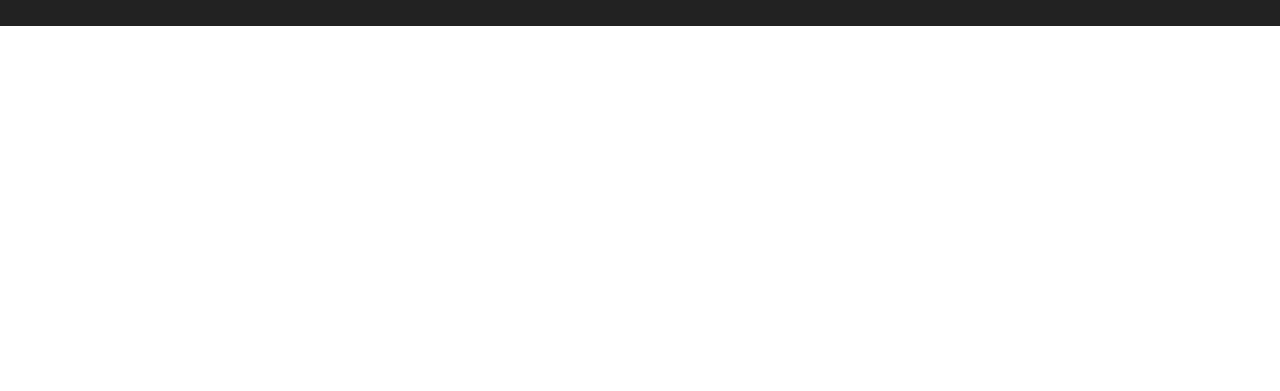
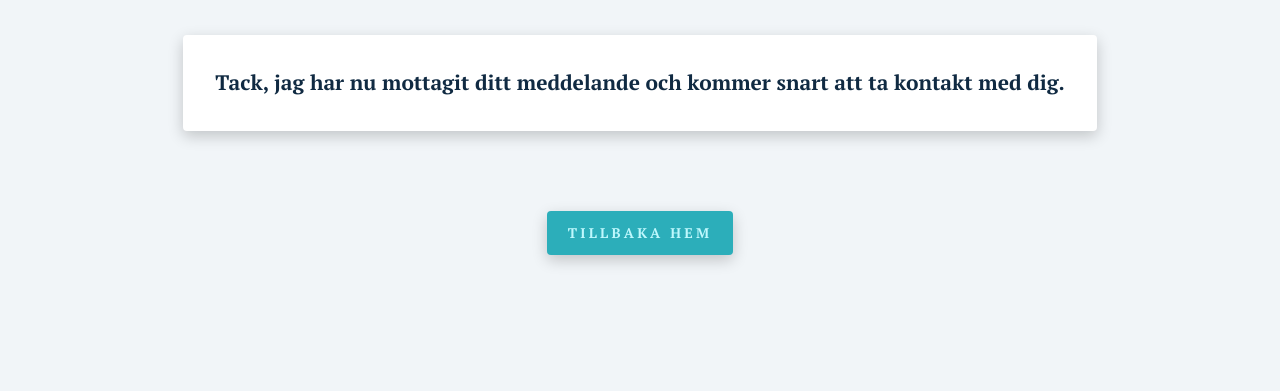
Before and after one commit to itsyst/JAMstack-Portfolio, a Gatsby site in the folder portfolio_frontend/: page /thanks in a window 1280 px wide. Shown: the part 774-1165 px from the top of the page. Before the commit the page ends 800 px from the top, so only its background shows below. Built offline with nearby package versions, Linux system fonts and the light colour scheme; Gatsby itself is replaced by a stand-in of ours.

Commit message:
Styledthanks page

```diff
--- a/portfolio_frontend/gatsby-browser.js
+++ b/portfolio_frontend/gatsby-browser.js
@@ -1,35 +1,36 @@
-// import React from "react"
-// import { createGlobalStyle, ThemeProvider } from "styled-components"
-// import Theme from "./src/themes/theme"
-import "./src/themes/main.css"
+import React from "react"
+import { createGlobalStyle, ThemeProvider } from "styled-components"
+import Theme from "./src/themes/theme"
+// import "./src/themes/main.css"
 
-// const GlobalStyles = createGlobalStyle`
-//     *,
-//     *::after,
-//     *::before {
-//         margin: 0;
-//         padding: 0;
-//         box-sizing: inherit;
-//     }
+const GlobalStyles = createGlobalStyle`
+    *,
+    *::after,
+    *::before {
+        margin: 0;
+        padding: 0;
+        box-sizing: inherit;
+    }
 
-//     html {
-//         font-size: 62.5%; /* This default size defines what 1rem is */
-//     }
+   /* html {
+        font-size: 62.5%; /* This default size defines what 1rem is
+    }
+  */
 
-//     body{
-//         box-sizing: border-box;
-//         font-family: ${props => props.theme.fonts.primary};
-//         background-color:${props => props.theme.colors.white};
-//         color: ${props => props.theme.colors.grey1};
-//         line-height: ${props => props.theme.heights.height3};
-//         font-size: ${props => props.theme.sizes.medium};
-//         margin-top:${props => props.theme.spacings.xLarge};
-//     }
-// `
+    body{
+        box-sizing: border-box;
+        font-family: ${props => props.theme.fonts.primary};
+        background-color:${props => props.theme.colors.white};
+        color: ${props => props.theme.colors.grey1};
+        line-height: ${props => props.theme.heights.height1};
+        font-size: ${props => props.theme.sizes.xSmall};
+        margin-top:${props => props.theme.spacings.large};
+    }
+`
 
-// export const wrapRootElement = ({ element }) => (
-//     <ThemeProvider theme={Theme}>
-//         <GlobalStyles />
-//         {element}
-//     </ThemeProvider>
-// )
+export const wrapRootElement = ({ element }) => (
+    <ThemeProvider theme={Theme}>
+        <GlobalStyles />
+        {element}
+    </ThemeProvider>
+)
--- a/portfolio_frontend/src/pages/thanks.js
+++ b/portfolio_frontend/src/pages/thanks.js
@@ -1,20 +1,77 @@
 import React from "react"
 import Layout from "../components/Layout"
 import { Link } from "gatsby"
+import styled from "styled-components"
 
 const Error = () => {
     return (
         <Layout>
-            <main className="thanks-page">
-                <div className="thanks-container">
+            <StyledMain>
+                <StyledContainer>
                     <h2>Tack, jag har nu mottagit ditt meddelande och kommer snart att ta kontakt med dig.</h2>
-                    <Link to="/" className="btn">
+                    <StyledButton to="/" >
                         Tillbaka Hem
-                    </Link>
-                </div>
-            </main>
+                    </StyledButton>
+                </StyledContainer>
+            </StyledMain>
         </Layout>
     )
 }
 
+const StyledMain = styled.main`
+    display: grid;
+    place-items: center;
+    text-align: center;
+    background: ${props => props.theme.colors.grey10};
+    min-height: calc(100vh - 5rem - 9rem);
+`
+
+const StyledContainer = styled.div`
+    text-align: center;
+    h2{
+        margin:5rem;
+        padding: 2rem;
+        background-color: ${props => props.theme.colors.white};
+        border-radius:${props => props.theme.radius.small};
+        box-shadow:${props => props.theme.shadows.darkShadow};
+    }
+`
+const StyledButton = styled(Link)`
+    text-transform: uppercase;
+    background: ${props => props.theme.colors.primary5};
+    color: ${props => props.theme.colors.primary9};
+    padding: 0.375rem 0.75rem;
+    letter-spacing: ${props => props.theme.spacings.xxSmall};
+    display: inline-block;
+    font-weight: 700;
+    -webkit-transition: ${props => props.theme.animations.transition};
+    transition: ${props => props.theme.animations.transition};
+    font-size: 0.875rem;
+    border: 2px solid transparent;
+    cursor: pointer;
+    box-shadow: ${props => props.theme.shadows.darkShadow};
+    border-radius:${props => props.theme.radius.small};
+    text-decoration: none;
+    padding: 0.6rem 1.2rem;
+
+    :hover {
+        color: ${props => props.theme.colors.primary1};
+        background: ${props => props.theme.colors.primary5};
+        transform: translateY(-3px);
+        box-shadow: ${props => props.theme.shadows.darkShadow};
+
+        ::after {
+        transform: scaleX(1.4) scaleY(1.6);
+        opacity: 0;
+        }
+    }
+
+    :active,
+    :focus {
+        outline: none;
+        transform: translateY(-1px);
+        box-shadow: 0 0.5rem 1rem rgba(0, 0, 0, 0.2);
+    }
+`
+
 export default Error
--- a/portfolio_frontend/src/themes/theme.js
+++ b/portfolio_frontend/src/themes/theme.js
@@ -32,14 +32,7 @@ export default {
         mobile: "only screen and (min-width: 37rem)",
     },
     spacings: {
-        xxxSmall: ".09rem",
-        xxSmall: ".4rem",
-        xSmall: ".8rem",
-        small: "1.6rem",
-        medium: "3.3rem",
-        large: "4.8rem",
-        xLarge: "6.4rem",
-        xxLarge: "9.6rem",
+        xxSmall: "0.2rem",
     },
     animations: {
         transition: "all 0.3s linear",
@@ -53,7 +46,7 @@ export default {
     },
     sizes: {
         xxSmall: ".4rem",
-        xSmall: ".8rem",
+        xSmall: "0.875rem",
         small: "2rem",
         medium: "3.3rem",
         large: "4.8rem",
@@ -72,7 +65,7 @@ export default {
     },
     heights: {
         normal: "normal",
-        height1: "1.5rem",
+        height1: "1.5",
         height2: "2.7rem",
         height3: "4rem",
         height4: "4.8rem",
```
Also changed, not shown: 1 other file.
